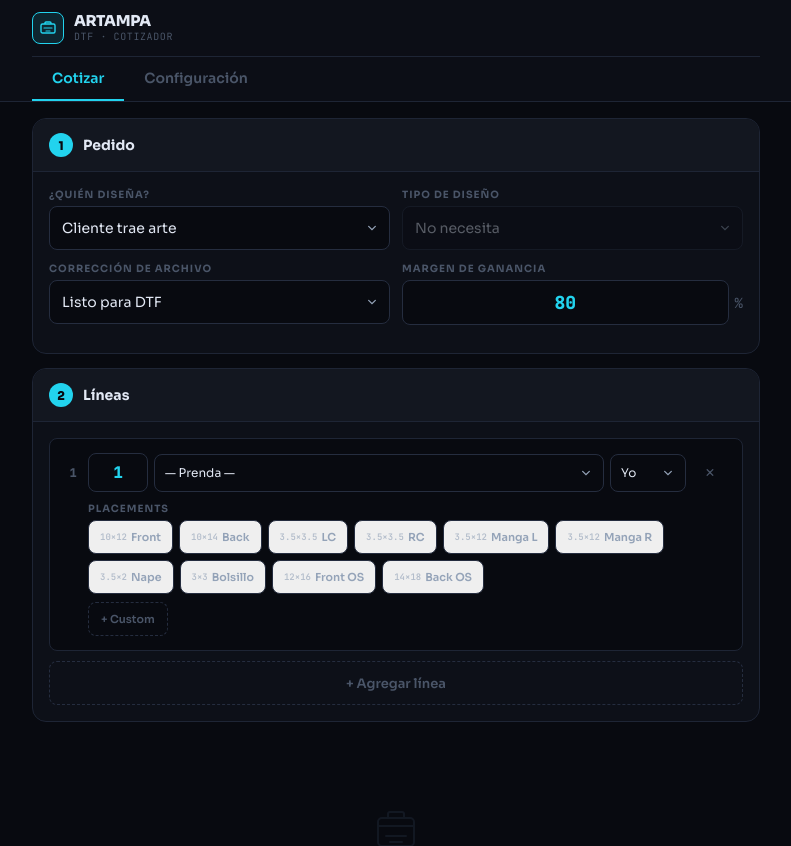
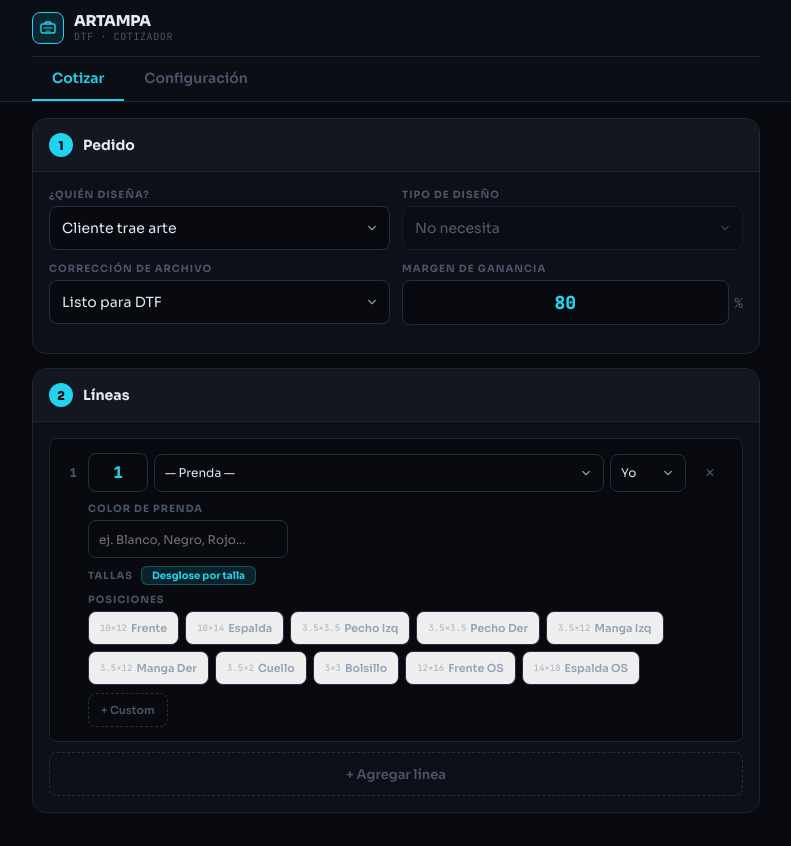
Before and after one commit to VAFO99/dtf-cotizador, a React (Vite) app: page / in a window 1280 px wide. Shown: the top 846 px of the page, without its empty margins (244-1035 px from the left). Built offline with nearby package versions, Linux system fonts and the light colour scheme.

Commit message:
feat: MaxRects real + tallas/colores por línea + posiciones en español

```diff
--- a/package.json
+++ b/package.json
@@ -8,6 +8,7 @@
     "preview": "vite preview"
   },
   "dependencies": {
+    "maxrects-packer": "^2.7.3",
     "react": "^18.2.0",
     "react-dom": "^18.2.0"
   },
--- a/src/App.jsx
+++ b/src/App.jsx
@@ -1,4 +1,5 @@
 import { useState, useMemo, useCallback, useEffect, useRef } from "react";
+import { MaxRectsPacker } from "maxrects-packer";
 
 const STORAGE_KEY = "dtf_config_v1";
 
@@ -26,16 +27,16 @@ const INIT_PRENDAS = [
 const calcPoli = (w, h) => parseFloat((w * h * 0.0774).toFixed(2));
 
 const INIT_PLACEMENTS = [
-  { id: uid(), label: "Front",    w: 10,  h: 12,  color: "#C45C3B" },
-  { id: uid(), label: "Back",     w: 10,  h: 14,  color: "#3B7CC4" },
-  { id: uid(), label: "LC",       w: 3.5, h: 3.5, color: "#8B6B3E" },
-  { id: uid(), label: "RC",       w: 3.5, h: 3.5, color: "#A68B4E" },
-  { id: uid(), label: "Manga L",  w: 3.5, h: 12,  color: "#6B8B3E" },
-  { id: uid(), label: "Manga R",  w: 3.5, h: 12,  color: "#5B7B2E" },
-  { id: uid(), label: "Nape",     w: 3.5, h: 2,   color: "#7B5EA7" },
-  { id: uid(), label: "Bolsillo", w: 3,   h: 3,   color: "#5E9EA7" },
-  { id: uid(), label: "Front OS", w: 12,  h: 16,  color: "#D46A4B" },
-  { id: uid(), label: "Back OS",  w: 14,  h: 18,  color: "#4B8AD4" },
+  { id: uid(), label: "Frente",       w: 10,  h: 12,  color: "#C45C3B" },
+  { id: uid(), label: "Espalda",      w: 10,  h: 14,  color: "#3B7CC4" },
+  { id: uid(), label: "Pecho Izq",    w: 3.5, h: 3.5, color: "#8B6B3E" },
+  { id: uid(), label: "Pecho Der",    w: 3.5, h: 3.5, color: "#A68B4E" },
+  { id: uid(), label: "Manga Izq",    w: 3.5, h: 12,  color: "#6B8B3E" },
+  { id: uid(), label: "Manga Der",    w: 3.5, h: 12,  color: "#5B7B2E" },
+  { id: uid(), label: "Cuello",       w: 3.5, h: 2,   color: "#7B5EA7" },
+  { id: uid(), label: "Bolsillo",     w: 3,   h: 3,   color: "#5E9EA7" },
+  { id: uid(), label: "Frente OS",    w: 12,  h: 16,  color: "#D46A4B" },
+  { id: uid(), label: "Espalda OS",   w: 14,  h: 18,  color: "#4B8AD4" },
 ];
 
 const INIT_SHEETS = [
@@ -79,113 +80,123 @@ const INIT_VOL = [
 const GAP = 0.25;
 const EDGE = 0.15;
 
-// ── SHELF PACKING con rotación ──
-// Cuando abre un shelf nuevo, prefiere la orientación con MENOR ALTURA
-// para maximizar el espacio vertical restante.
-function shelfPack(pieces, sw, sh) {
+// ── MAXRECTS BIN PACKING ──
+// Empaqueta las piezas en UNA SOLA hoja de tamaño sw×sh.
+// Retorna cuántas piezas caben y sus posiciones.
+// IMPORTANTE: MaxRectsPacker crea múltiples bins cuando no caben todas.
+// Solo usamos el PRIMER bin (= una hoja) para el greedy externo.
+function packOnSheet(pieces, sw, sh) {
   const uw = sw - EDGE * 2;
   const uh = sh - EDGE * 2;
   if (!pieces.length) return { fits: false, placed: [] };
 
-  // Ordenar: mayor dimensión desc, luego mayor área
-  const sorted = [...pieces].sort((a, b) => {
-    const aH = Math.max(a.w, a.h), bH = Math.max(b.w, b.h);
-    if (Math.abs(bH - aH) > 0.005) return bH - aH;
-    return b.w * b.h - a.w * a.h;
+  // Filtrar piezas que caben individualmente en esta hoja (en alguna orientación)
+  const eligible = pieces.filter(p =>
+    (p.w <= uw + 0.005 && p.h <= uh + 0.005) ||
+    (p.h <= uw + 0.005 && p.w <= uh + 0.005)
+  );
+  if (!eligible.length) return { fits: false, placed: [] };
+
+  // Ordenar de mayor a menor área (ayuda al MaxRects a empaquetar mejor)
+  const sorted = [...eligible].sort((a, b) => b.w * b.h - a.w * a.h);
+
+  const packer = new MaxRectsPacker(uw, uh, GAP, {
+    smart: false,
+    pot: false,
+    square: false,
+    allowRotation: true,
+    tag: false,
   });
 
-  // shelf = { y: posY absoluta, h: altura, nextX: cursor x absoluto }
-  const shelves = [];
-  let cursorY = 0;
-  const placed = [];
+  // Insertar de una en una para controlar qué va en el primer bin
+  for (const p of sorted) {
+    packer.add(p.w, p.h, {
+      _idx: p._idx,
+      label: p.label,
+      color: p.color,
+      _origW: p.w,
+      _origH: p.h,
+    });
+  }
 
-  for (const p of sorted) {
-    const orients = [{ pw: p.w, ph: p.h, rot: false }];
-    if (Math.abs(p.w - p.h) > 0.005) orients.push({ pw: p.h, ph: p.w, rot: true });
+  // Solo el primer bin = UNA hoja
+  const firstBin = packer.bins[0];
+  if (!firstBin) return { fits: false, placed: [] };
 
-    let bestExisting = null; // mejor opción en shelf existente
+  const placed = firstBin.rects.map(r => ({
+    _idx: r.data._idx,
+    label: r.data.label,
+    color: r.data.color,
+    x: r.x + EDGE,
+    y: r.y + EDGE,
+    w: r.rot ? r.data._origH : r.data._origW,
+    h: r.rot ? r.data._origW : r.data._origH,
+    rotated: r.rot || false,
+  }));
 
-    // ─ Intentar en shelves existentes ─
-    for (let si = 0; si < shelves.length; si++) {
-      const s = shelves[si];
-      const availW = uw - s.nextX + EDGE;
-      for (const o of orients) {
-        if (o.pw > availW + 0.005) continue;
-        if (o.ph > s.h + 0.005) continue;
-        const waste = s.h - o.ph;
-        if (!bestExisting || waste < bestExisting.waste) {
-          bestExisting = { si, orient: o, px: s.nextX, py: s.y, waste, isNew: false };
-        }
+  return {
+    fits: placed.length === pieces.length,
+    placed,
+  };
+}
+
+// Greedy cost-minimizer: asigna piezas a la hoja más barata posible.
+// Ordena las hojas por precio (más barata primero) y prueba cada una.
+function findBestSheets(allPieces, sheets) {
+  if (!allPieces.length) return { results: [], totalCost: 0 };
+
+  // Ordenar hojas por precio ascendente
+  const sortedSheets = [...sheets].sort((a, b) => a.price - b.price);
+
+  let rem = [...allPieces];
+  const results = [];
+  let safe = 100; // máximo de iteraciones (pedidos muy grandes)
+
+  while (rem.length > 0 && safe-- > 0) {
+    let bestSheet = null;
+    let bestPlaced = [];
+
+    for (const sh of sortedSheets) {
+      const pk = packOnSheet(rem, sh.w, sh.h);
+
+      // Si caben TODAS las piezas → esta es la hoja más barata que funciona, listo
+      if (pk.fits) {
+        bestSheet = sh;
+        bestPlaced = pk.placed;
+        break;
       }
-      if (bestExisting && bestExisting.waste < 0.01) break;
-    }
 
-    // ─ Calcular mejor opción en shelf nuevo ─
-    let bestNew = null;
-    const newY = cursorY + (shelves.length ? GAP : 0);
-    for (const o of orients) {
-      if (o.pw > uw + 0.005) continue;
-      if (newY + o.ph > uh + 0.005) continue;
-      // Para nuevo shelf: preferir la orientación con MENOR ALTURA
-      if (!bestNew || o.ph < bestNew.orient.ph) {
-        bestNew = { si: -1, orient: o, px: EDGE, py: EDGE + newY, waste: 0, isNew: true, newY };
+      // Si no caben todas, guardar la que coloca más piezas (tie-break: menor precio)
+      if (
+        pk.placed.length > bestPlaced.length ||
+        (pk.placed.length === bestPlaced.length && pk.placed.length > 0 && sh.price < (bestSheet?.price ?? Infinity))
+      ) {
+        bestSheet = sh;
+        bestPlaced = pk.placed;
       }
     }
 
-    // ─ Elegir: existente vs nuevo ─
-    // Preferir existente si el desperdicio es razonable (≤ 1"), si no abrir nuevo
-    let chosen = null;
-    if (bestExisting && (!bestNew || bestExisting.waste <= 1.0)) {
-      chosen = bestExisting;
-    } else if (bestNew) {
-      chosen = bestNew;
-    } else if (bestExisting) {
-      chosen = bestExisting; // último recurso
-    }
+    if (!bestSheet || !bestPlaced.length) break; // Nada más cabe
 
-    if (!chosen) continue;
-
-    const { si, orient: o, px, py, isNew, newY: ny } = chosen;
-    placed.push({ ...p, x: px, y: py, w: o.pw, h: o.ph, rotated: o.rot });
-
-    if (isNew) {
-      shelves.push({ y: EDGE + ny, h: o.ph, nextX: EDGE + o.pw + GAP });
-      cursorY = ny + o.ph;
-    } else {
-      shelves[si].nextX += o.pw + GAP;
-    }
-  }
-
-  return { fits: placed.length === pieces.length, placed };
-}
-
-// Greedy: empaqueta en la hoja más barata posible
-function findBestSheets(allPieces, sheets) {
-  if (!allPieces.length) return { results: [], totalCost: 0 };
-  const sortedSheets = [...sheets].sort((a, b) => a.price - b.price);
-  let rem = [...allPieces];
-  const results = [];
-  let safe = 80;
-  while (rem.length > 0 && safe-- > 0) {
-    let bestSheet = null, bestPlaced = [];
-    for (const sh of sortedSheets) {
-      const pk = shelfPack(rem, sh.w, sh.h);
-      if (!pk.placed.length) continue;
-      if (pk.fits) { bestSheet = sh; bestPlaced = pk.placed; break; }
-      if (pk.placed.length > bestPlaced.length ||
-         (pk.placed.length === bestPlaced.length && sh.price < (bestSheet?.price ?? Infinity))) {
-        bestSheet = sh; bestPlaced = pk.placed;
-      }
-    }
-    if (!bestSheet || !bestPlaced.length) break;
     results.push({ sheet: bestSheet, placed: bestPlaced });
     const usedIdx = new Set(bestPlaced.map(p => p._idx));
     rem = rem.filter(p => !usedIdx.has(p._idx));
   }
-  return { results, totalCost: results.reduce((s, r) => s + r.sheet.price, 0) };
+
+  return {
+    results,
+    totalCost: results.reduce((s, r) => s + r.sheet.price, 0),
+  };
 }
 
-const emptyLine = () => ({ id: uid(), qty: "", prendaId: "", quien: "Yo", placementIds: [], customs: [], otroName: "", otroCost: "" });
+const TALLAS_DEFAULT = ["XS","S","M","L","XL","XXL","XXXL"];
+const emptyLine = () => ({
+  id: uid(), qty: "", prendaId: "", quien: "Yo",
+  placementIds: [], customs: [], otroName: "", otroCost: "",
+  color: "",
+  tallas: [], // [{ talla: "S", qty: 1 }]
+  showTallas: false,
+});
 
 export default function App() {
   const saved = loadConfig();
@@ -291,7 +302,10 @@ export default function App() {
       const prendaLabel = pr ? pr.name : (line.otroName || "Otro");
       const cfgLabel = [...line.placementIds.map(pid => placements.find(p => p.id === pid)?.label || "?"),
         ...line.customs.filter(c => c.w && c.h).map(c => `${c.label} ${c.w}×${c.h}`)].join(" + ");
-      return { ...line, qty, pieces: piecesPerUnit, poli, poliCost: poli * poliRate, prendaCost, prendaLabel, cfgLabel };
+      const tallasSummary = line.tallas?.length > 0
+        ? line.tallas.filter(x=>x.qty>0).map(x=>`${x.talla}:${x.qty}`).join(" ")
+        : null;
+      return { ...line, qty, pieces: piecesPerUnit, poli, poliCost: poli * poliRate, prendaCost, prendaLabel, cfgLabel, tallasSummary };
     });
 
     const nesting = findBestSheets(allPieces, sheets);
@@ -681,7 +695,7 @@ export default function App() {
 
             {/* Config tab pills */}
             <div className="cfg-pills-scroll" style={{ display: "flex", flexWrap: "wrap", gap: 8, marginBottom: 16 }}>
-              {[["negocio","Mi Negocio"],["prendas","Prendas"],["placements","Placements"],["sheets","Hojas DTF"],["poli","Poliamida"],["design","Diseño"],["fix","Corrección"],["vol","Volumen"]].map(([k,v]) => (
+              {[["negocio","Mi Negocio"],["prendas","Prendas"],["placements","Posiciones"],["sheets","Hojas DTF"],["poli","Poliamida"],["design","Diseño"],["fix","Corrección"],["vol","Volumen"]].map(([k,v]) => (
                 <button key={k} className={`cfg-pill ${cfgTab === k ? "active" : ""}`} onClick={() => setCfgTab(k)}>{v}</button>
               ))}
             </div>
@@ -730,7 +744,7 @@ export default function App() {
             {/* PLACEMENTS */}
             {cfgTab === "placements" && (
               <div className="card fade-up">
-                <div className="card-head"><span style={{ fontWeight: 700, fontSize: 14 }}>Placements</span></div>
+                <div className="card-head"><span style={{ fontWeight: 700, fontSize: 14 }}>Posiciones de Estampado</span></div>
                 <div className="card-body">
                   <div style={{ display: "grid", gridTemplateColumns: "32px 1fr 56px 56px 36px", gap: 6, fontSize: 10, fontWeight: 700, color: "var(--text3)", marginBottom: 8, textTransform: "uppercase", letterSpacing: ".08em" }}>
                     <span></span><span>Nombre</span><span>W″</span><span>H″</span><span></span>
@@ -745,7 +759,7 @@ export default function App() {
                       <button className="btn-del" onClick={() => del(setPlacements)(p.id)}>×</button>
                     </div>
                   ))}
-                  <button className="btn-add" style={{ marginTop: 4 }} onClick={add(setPlacements, { label: "Nuevo", w: 5, h: 5, color: "#22D3EE" })}>+ Agregar placement</button>
+                  <button className="btn-add" style={{ marginTop: 4 }} onClick={add(setPlacements, { label: "Nuevo", w: 5, h: 5, color: "#22D3EE" })}>+ Agregar posición</button>
                 </div>
               </div>
             )}
@@ -956,6 +970,62 @@ export default function App() {
                       </select>
                       <button className="btn-del" onClick={() => setLines(p => p.length > 1 ? p.filter((_, j) => j !== i) : p)}>×</button>
                     </div>
+
+                    {/* Color de prenda */}
+                    <div style={{ marginLeft: 24, marginBottom: 8 }}>
+                      <div className="lbl">Color de prenda</div>
+                      <input className="inp inp-sm" placeholder="ej. Blanco, Negro, Rojo…" value={line.color || ""}
+                        onChange={e => updLine(i, "color", e.target.value)} style={{ maxWidth: 200 }} />
+                    </div>
+
+                    {/* Tallas */}
+                    <div style={{ marginLeft: 24, marginBottom: 8 }}>
+                      <div style={{ display: "flex", alignItems: "center", gap: 8, marginBottom: 4 }}>
+                        <div className="lbl" style={{ margin: 0 }}>Tallas</div>
+                        <button onClick={() => updLine(i, "showTallas", !line.showTallas)}
+                          style={{ background: "var(--accent-dim)", border: "1px solid rgba(34,211,238,.3)", borderRadius: 6, padding: "2px 10px", fontSize: 10, fontWeight: 700, color: "var(--accent)", cursor: "pointer" }}>
+                          {line.showTallas ? "Ocultar" : "Desglose por talla"}
+                        </button>
+                      </div>
+                      {line.showTallas && (
+                        <div>
+                          <div style={{ display: "flex", flexWrap: "wrap", gap: 6, marginBottom: 6 }}>
+                            {TALLAS_DEFAULT.map(t => {
+                              const entry = line.tallas.find(x => x.talla === t);
+                              const active = entry && Number(entry.qty) > 0;
+                              return (
+                                <div key={t} style={{ display: "flex", flexDirection: "column", alignItems: "center", gap: 3 }}>
+                                  <div style={{ fontSize: 9, fontWeight: 700, color: active ? "var(--accent)" : "var(--text3)", textTransform: "uppercase", letterSpacing: ".06em" }}>{t}</div>
+                                  <input type="number" min={0}
+                                    value={entry?.qty ?? ""}
+                                    onChange={e => {
+                                      const val = e.target.value;
+                                      setLines(p => p.map((l, j) => {
+                                        if (j !== i) return l;
+                                        const existing = l.tallas.filter(x => x.talla !== t);
+                                        const newEntry = val !== "" && Number(val) > 0 ? [{ talla: t, qty: Number(val) }] : [];
+                                        const newTallas = [...existing, ...newEntry];
+                                        const totalQty = newTallas.reduce((s, x) => s + x.qty, 0);
+                                        return { ...l, tallas: newTallas, qty: totalQty || l.qty };
+                                      }));
+                                    }}
+                                    style={{ width: 40, textAlign: "center", fontFamily: "'JetBrains Mono'", fontWeight: 700, fontSize: 13,
+                                      background: "var(--bg)", border: `1.5px solid ${active ? "var(--accent)" : "var(--border2)"}`,
+                                      borderRadius: 6, padding: "4px 2px", color: active ? "var(--accent)" : "var(--text)", outline: "none" }}
+                                  />
+                                </div>
+                              );
+                            })}
+                          </div>
+                          {line.tallas.length > 0 && (
+                            <div style={{ fontSize: 11, color: "var(--text2)", fontFamily: "'JetBrains Mono'" }}>
+                              Total: <b style={{ color: "var(--accent)" }}>{line.tallas.reduce((s,x)=>s+x.qty,0)}</b> prendas
+                              {" · "}{line.tallas.filter(x=>x.qty>0).map(x=>`${x.talla}:${x.qty}`).join(" ")}
+                            </div>
+                          )}
+                        </div>
+                      )}
+                    </div>
                     {line.prendaId === "__otro" && (
                       <div className="row" style={{ marginBottom: 10, marginLeft: 24, gap: 6, flexWrap: "wrap" }}>
                         <input className="inp inp-sm" placeholder="Nombre (Gorra, Tote…)" style={{ flex: 1, minWidth: 120 }}
@@ -966,7 +1036,7 @@ export default function App() {
                       </div>
                     )}
                     <div style={{ marginLeft: 24 }}>
-                      <div className="lbl">Placements</div>
+                      <div className="lbl">Posiciones</div>
                       <div style={{ display: "flex", flexWrap: "wrap", gap: 6 }}>
                         {placements.map(pl => {
                           const on = line.placementIds.includes(pl.id);
@@ -1089,9 +1159,15 @@ export default function App() {
                         <div style={{ flex: 1, minWidth: 0 }}>
                           <span style={{ fontFamily: "'JetBrains Mono'", fontWeight: 800, color: "var(--accent)", fontSize: 14 }}>{l.qty}×</span>
                           <span style={{ marginLeft: 6, fontWeight: 600 }}>{l.prendaLabel}</span>
+                          {l.color && <span style={{ marginLeft: 6, fontSize: 11, color: "var(--text3)" }}>· {l.color}</span>}
                           <div style={{ fontSize: 11, color: "var(--text3)", marginTop: 2 }}>{l.cfgLabel}
                             {l.quien === "Cliente" && <span className="pill" style={{ background: "rgba(251,191,36,.1)", color: "var(--warn)", marginLeft: 6 }}>cliente pone</span>}
                           </div>
+                          {l.tallasSummary && (
+                            <div style={{ fontSize: 10, color: "var(--text3)", fontFamily: "'JetBrains Mono'", marginTop: 2 }}>
+                              📏 {l.tallasSummary}
+                            </div>
+                          )}
                         </div>
                         <div style={{ textAlign: "right", flexShrink: 0 }}>
                           <div style={{ fontSize: 10, color: "var(--text3)", fontFamily: "'JetBrains Mono'" }}>L{l.sellPrice}/u</div>
@@ -1164,7 +1240,7 @@ export default function App() {
                   <div className="card-body">
                     <div id="rt" style={{ fontFamily: "'JetBrains Mono'", fontSize: 12, lineHeight: 1.8, color: "var(--text2)", background: "var(--bg)", borderRadius: 10, padding: 14, border: "1px solid var(--border)", userSelect: "all" }}>
                       <div style={{ fontWeight: 800, color: "var(--accent)", marginBottom: 4 }}>COTIZACIÓN {businessName} DTF</div>
-                      {calc.lp.map((l, i) => <div key={i}>{l.qty}× {l.prendaLabel} ({l.cfgLabel}){l.quien === "Cliente" ? " — cliente pone" : ""} — L{l.sellPrice}/u</div>)}
+                      {calc.lp.map((l, i) => <div key={i}>{l.qty}× {l.prendaLabel}{l.color ? ` (${l.color})` : ""} ({l.cfgLabel}){l.tallasSummary ? ` [${l.tallasSummary}]` : ""}{l.quien === "Cliente" ? " — cliente pone" : ""} — L{l.sellPrice}/u</div>)}
                       {calc.disc > 0 && <div style={{ color: "var(--green)" }}>Desc. {calc.volPct}%: -L{calc.disc}</div>}
                       {calc.designFee > 0 && <div>Diseño: {calc.designCharged === 0 ? "Incluido ✓" : `L${calc.designCharged}`}</div>}
                       {calc.fixFee > 0 && <div>Corrección: {calc.fixCharged === 0 ? "Incluida ✓" : `L${calc.fixCharged}`}</div>}
```
Also changed, not shown: 1 other file (tests, documents, lock files or other folders).
